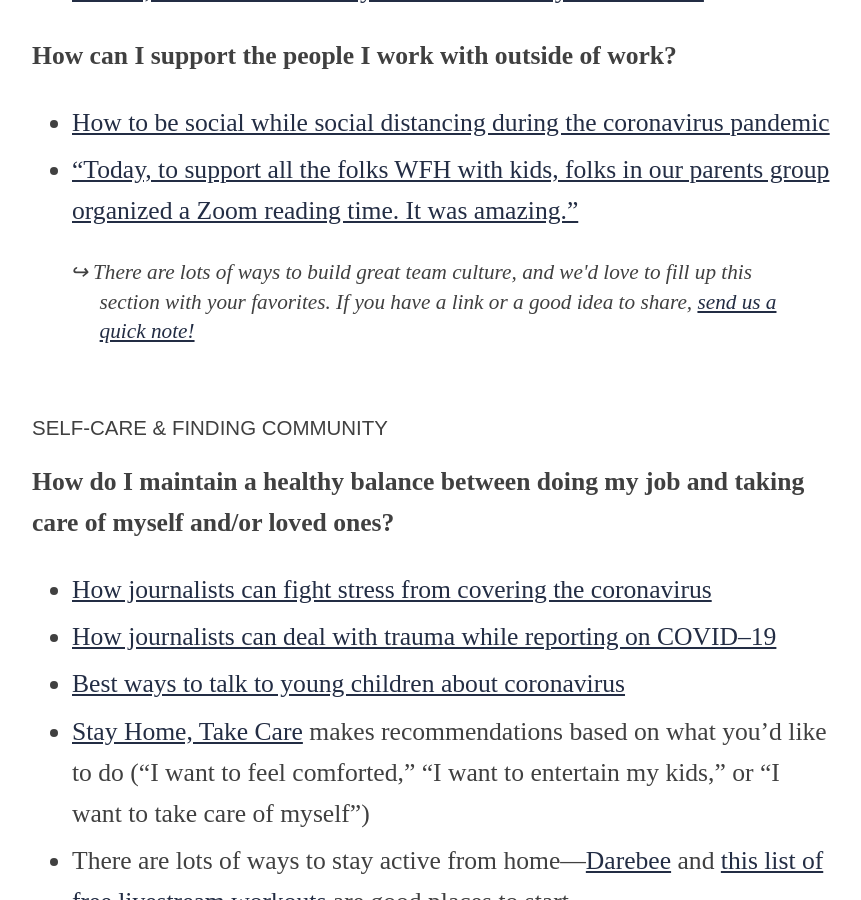
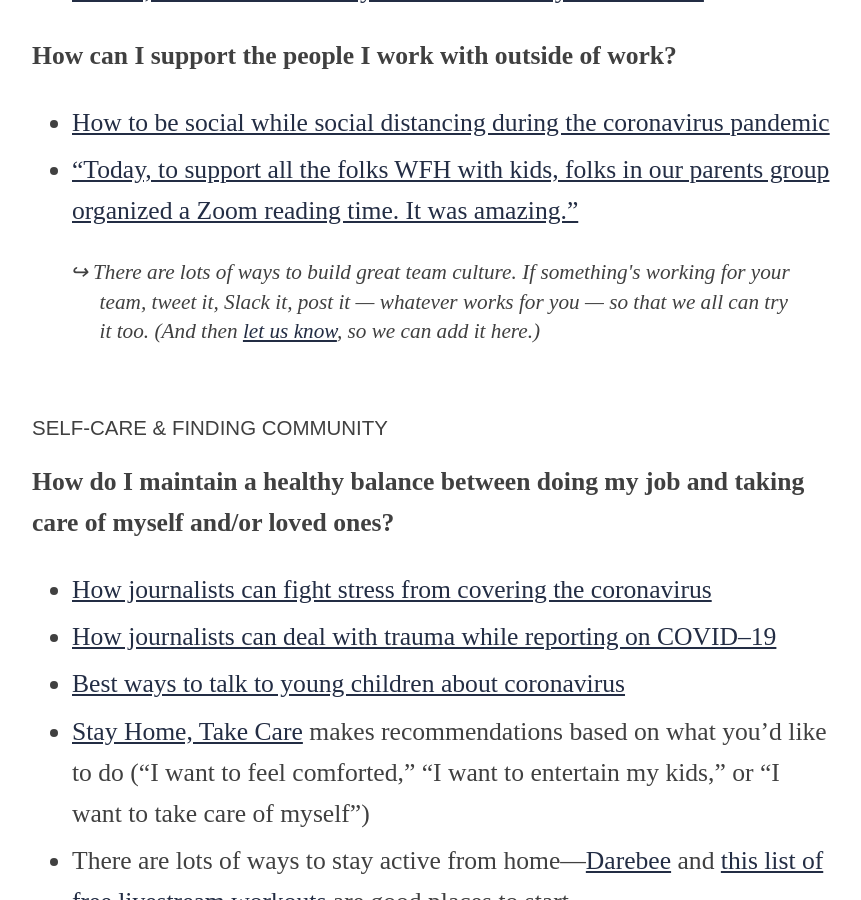
Before and after one commit to OpenNews/opennews-website, a Jekyll site: the page built from resources/covid-19/index.md, in a window 1280 px wide and 900 px high, scrolled down 4030 px. Shown: the whole window, without its empty margins (208-1069 px from the left). Built offline with Jekyll 4.4.1, drawn with Linux system fonts in a browser that asks for light colours; some web fonts are replaced.

Commit message:
call out edit 2

```diff
--- a/resources/covid-19/index.md
+++ b/resources/covid-19/index.md
@@ -114,7 +114,7 @@ layout: layout_resource
   <li><a href="https://twitter.com/clockwerks/status/1238592306367860736">&#8220;Today, to support all the folks WFH with kids, folks in our parents group organized a Zoom reading time. It was amazing.&#8221;</a></li>
 </ul>
 
-<p class="callout small">&rarrhk; There are lots of ways to build great team culture, and we'd love to fill up this section with your favorites. If you have a link or a good idea to share, <a href="mailto:team@opennews.org">send us a quick note!</a></p>
+<p class="callout small">&rarrhk; There are lots of ways to build great team culture. If something's working for your team, tweet it, Slack it, post it — whatever works for you — so that we all can try it too. (And then <a href="mailto:team@opennews.org">let us know</a>, so we can add it here.)</p>
 
 <p class="question-section">SELF-CARE &amp; FINDING COMMUNITY</p>
 
```
